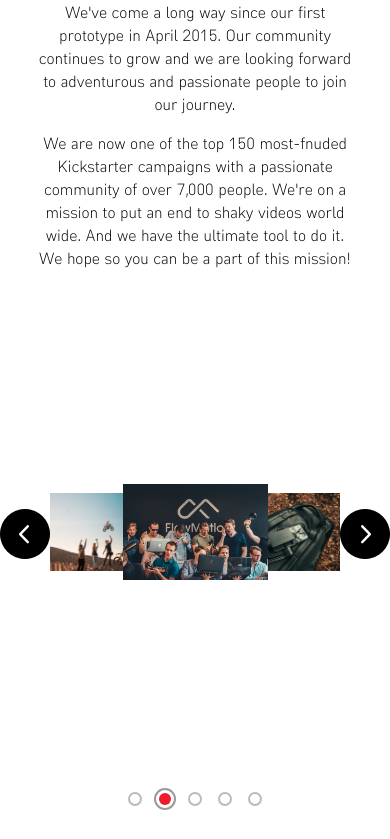
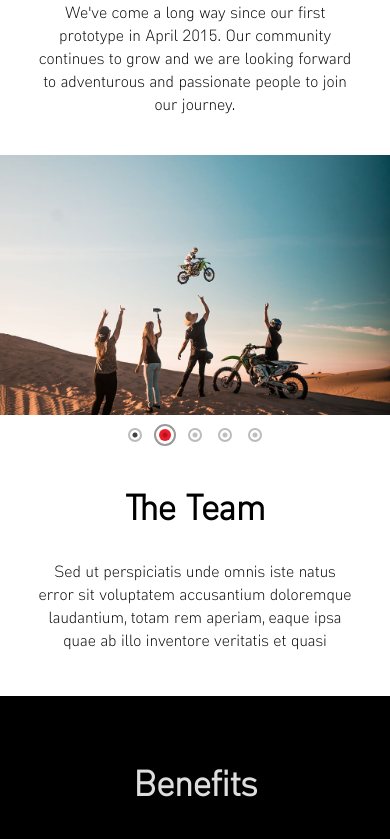
Before and after one commit to Blubtastic/flowMotion, a React (Create React App) app in the folder flowmotion/: page / in a window 390 px wide. Shown: the part 2280-3119 px from the top of the page. Built offline with nearby package versions, Linux system fonts and the light colour scheme.

Commit message:
slideshow responsive + finished design

```diff
--- a/flowmotion/package.json
+++ b/flowmotion/package.json
@@ -9,7 +9,9 @@
     "react-dom": "^16.3.2",
     "react-router": "^4.2.0",
     "react-router-dom": "^4.2.2",
-    "react-scripts": "1.1.4"
+    "react-scripts": "1.1.4",
+    "react-slick": "^0.23.1",
+    "slick-carousel": "^1.8.1"
   },
   "scripts": {
     "start": "react-scripts start",
--- a/flowmotion/src/App.css
+++ b/flowmotion/src/App.css
@@ -2,6 +2,9 @@
 body{
   font-family: 'type-36', 'Open Sans', sans-serif;
   font-weight: 600;
+}
+.pageContainer{
+    overflow-x: hidden;
 }
 
 a{
--- a/flowmotion/src/App.js
+++ b/flowmotion/src/App.js
@@ -12,7 +12,7 @@ class App extends Component {
   render() {
     return (
       <HashRouter hashType="noslash">
-        <div>
+        <div className="pageContainer">
           <Nav/>
 
           <Route exact path="/" component={Home}/>
--- a/flowmotion/src/components/Footer/footer.css
+++ b/flowmotion/src/components/Footer/footer.css
@@ -5,16 +5,23 @@
 }
 .footer{
   padding-bottom: 280px;
-  width: 1000px;
+  width: 1200px;
   max-width: 100%;
   margin: auto;
   flex-wrap: wrap;
+  text-align: left;
 }
+
 @media only screen and (max-width: 480px)   {
   .footer{
     text-align: center;
     flex-direction: column;
     padding-bottom: 100px;
+    align-items: center;
+  }
+  .footer img{
+    width: 200px !important;
+    padding-bottom: 50px;
   }
   .extraLinks{
     display: none;
@@ -22,16 +29,14 @@
   .copyright{
     font-size: 70% !important;
   }
-
 }
-@media only screen and (min-width: 480px)   {
+@media only screen and (min-width: 481px)   {
   .mobileLinks{
     display: none;
   }
 }
-
-.footer img{
-  width: 100px;
+.largeFooterLogo img{
+  width: 400px;
 }
 .footer div{
   flex-grow: 1;
@@ -40,7 +45,9 @@
 }
 .footer div div a{
   margin: 6px 0;
+  font-size: 180%;
 }
+
 .copyright{
   margin: 0px;
   padding-bottom: 25px;
--- a/flowmotion/src/components/Footer/index.js
+++ b/flowmotion/src/components/Footer/index.js
@@ -1,6 +1,7 @@
 import React, {Component} from 'react';
 import {Link} from 'react-router-dom';
 import './footer.css'
+import flowmotionFull from '../../images/flowmotionFull.svg';
 import flowmotion from '../../images/flowmotion.svg';
 
 export default class Footer extends Component {
@@ -9,9 +10,10 @@ export default class Footer extends Component {
     return(
       <div className="footerContainer">
 
-        <div className="footer row centerAlign sidePadding">
+        <div className="footer row sidePadding">
           <div>
-            <Link to="/"><img src={flowmotion} alt="logo"/> </Link>
+            <Link className="largeFooterLogo" to="/"><img src={flowmotionFull} alt="logo"/> </Link>
+
           </div>
 
           <div className="row">
--- a/flowmotion/src/components/Home/index.js
+++ b/flowmotion/src/components/Home/index.js
@@ -37,7 +37,6 @@ export default class Home extends Component {
       ourPeople: [
         "Our People",
         "We've come a long way since our first prototype in April 2015. Our community continues to grow and we are looking forward to adventurous and passionate people to join our journey.",
-        "We are now one of the top 150 most-fnuded Kickstarter campaigns with a passionate community of over 7,000 people. We're on a mission to put an end to shaky videos world wide. And we have the ultimate tool to do it. We hope so you can be a part of this mission!"
       ],
 
       benefits: [
@@ -110,7 +109,7 @@ export default class Home extends Component {
             <TextBlock title={this.state.ourPeople[0]} p1={this.state.ourPeople[1]} p2={this.state.ourPeople[2]} />
           </div>
 
-          <div className="centerAlign">
+          <div className="topPadding">
             <Slideshow/>
           </div>
         </div>
--- /dev/null
+++ b/flowmotion/src/components/MobileSlideshow/index.js
@@ -0,0 +1,43 @@
+import React, { Component } from "react";
+import Slider from "react-slick";
+import image from '../../images/mission.jpg'
+
+export default class SimpleSlider extends Component {
+  //const photo = require('../../images/slideshow/' + image);
+  state = {
+    activeSlide: 0,
+    activeSlide2: 0
+  }
+
+
+
+  render() {
+    const settings = {
+      dots: true,
+      infinite: true,
+      speed: 500,
+      slidesToShow: 1,
+      slidesToScroll: 1,
+      //Get the index of the current image
+      beforeChange: (current, next) => this.setState({ activeSlide: next }),
+      afterChange: current => {this.setState({ activeSlide2: current }); this.props.updateIndex(this.state.activeSlide2);}
+    };
+
+    //Must import the images. Creates a list of imported images.
+    var imageUrls = [];
+    for (let x = 0; x < this.props.images.length; x++){
+      imageUrls.push(require('../../images/slideshow/' + this.props.images[x]))
+    }
+
+    return (
+      <div>
+        <Slider {...settings}>
+          {imageUrls.map((imageUrls) =>
+            <div> <img src={imageUrls} /> </div>
+          )}
+        </Slider>
+      </div>
+    );
+  }
+
+}
--- a/flowmotion/src/components/Slideshow/index.js
+++ b/flowmotion/src/components/Slideshow/index.js
@@ -1,6 +1,7 @@
 import React, {Component} from 'react'
-import './slideshow.css';
+
 import Slide from './slide.js';
+import SimpleSlider from '../MobileSlideshow';
 
 import previous from '../../images/leftIcon.png'
 import next from '../../images/rightIcon.png'
@@ -19,10 +20,12 @@ export default class Slideshow extends Component {
       "The European languages are members of the same family. Their separate existence is a myth. For science, music, sport, etc, Europe uses the same vocabulary.",
       "Lorem ipsum dolor sit amet, consectetuer adipiscing elit. Aenean commodo ligula eget dolor. Aenean massa. Cum sociis natoque penatibus et magnis dis parturient montes, nascetur"],
       currentIndex: 1,
+      mobile: false,
     }
     //Must bind the function to use state.
     this.nextSlide = this.nextSlide.bind(this);
     this.previousSlide = this.previousSlide.bind(this);
+    this.updateIndex = this.updateIndex.bind(this);
   }
   componentDidMount(){
     //Generate indexes for all images.
@@ -38,13 +41,20 @@ export default class Slideshow extends Component {
   //RENDER
   render() {
     return(
-      <div className="maxWidth">
+      <div>
+        <div className="maxWidth alignItems desktop">
           <div className="slideshowContainer">
             <img onClick={this.previousSlide} src={previous} alt="change slide"/>
             <div className="slideContainer">
               {this.generateSlides()}
             </div>
             <img onClick={this.nextSlide} src={next} alt="change slide"/>
+          </div>
+        </div>
+
+
+        <div className="mobileSlideshow mobile">
+          <SimpleSlider images={this.state.images} updateIndex={this.updateIndex} />
         </div>
 
         <div className="centerAlign">
@@ -58,8 +68,9 @@ export default class Slideshow extends Component {
     )
   }
 
-
-
+  updateIndex(newIndex){
+    this.setState({ currentIndex: newIndex });
+  }
   //Generates the slideshow images (components)
   generateSlides(){
     let children = [];
--- a/flowmotion/src/components/Slideshow/slideshow.css
+++ b/flowmotion/src/components/Slideshow/slideshow.css
@@ -16,7 +16,7 @@
   display: flex;
   justify-content: center;
   align-items: center;
-  height: 500px;
+  height: 450px;
   width: 1200px;
   max-width: 100%; }
 
@@ -74,3 +74,15 @@
 .circle1 + svg circle{
   fill: #ee1b2c;
   stroke-width: 0; }
+
+
+
+.mobileSlideshow {
+
+}
+
+/*  */
+
+.slick-slide img{
+  width: 100vw;
+}
--- a/flowmotion/src/index.css
+++ b/flowmotion/src/index.css
@@ -1,3 +1,6 @@
+@import "~slick-carousel/slick/slick.css";
+@import "~slick-carousel/slick/slick-theme.css";
+
 @font-face {
   font-family: 'type-36';
   src: local('type-36'),
```
Also changed, not shown: flowmotion/src/images/slideshow/missionMobile.jpg (added), 1 other file (tests, documents, lock files or other folders). Lines whose indentation alone changed are shown as unchanged.
